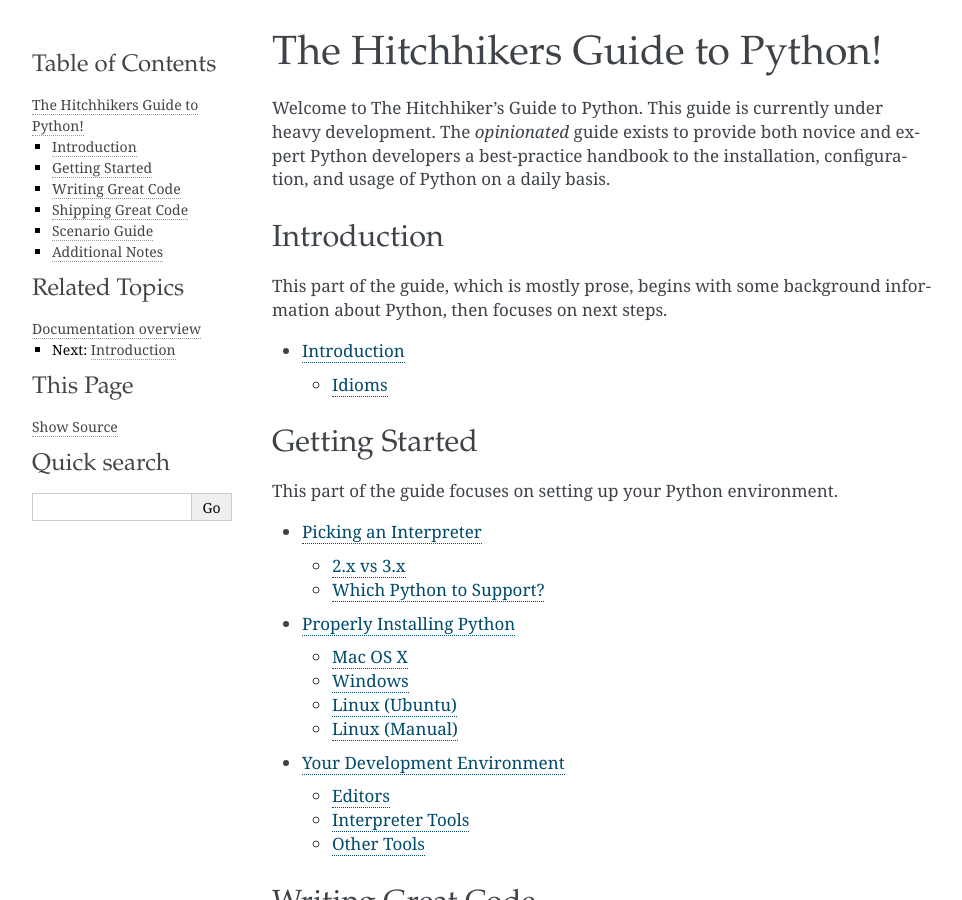
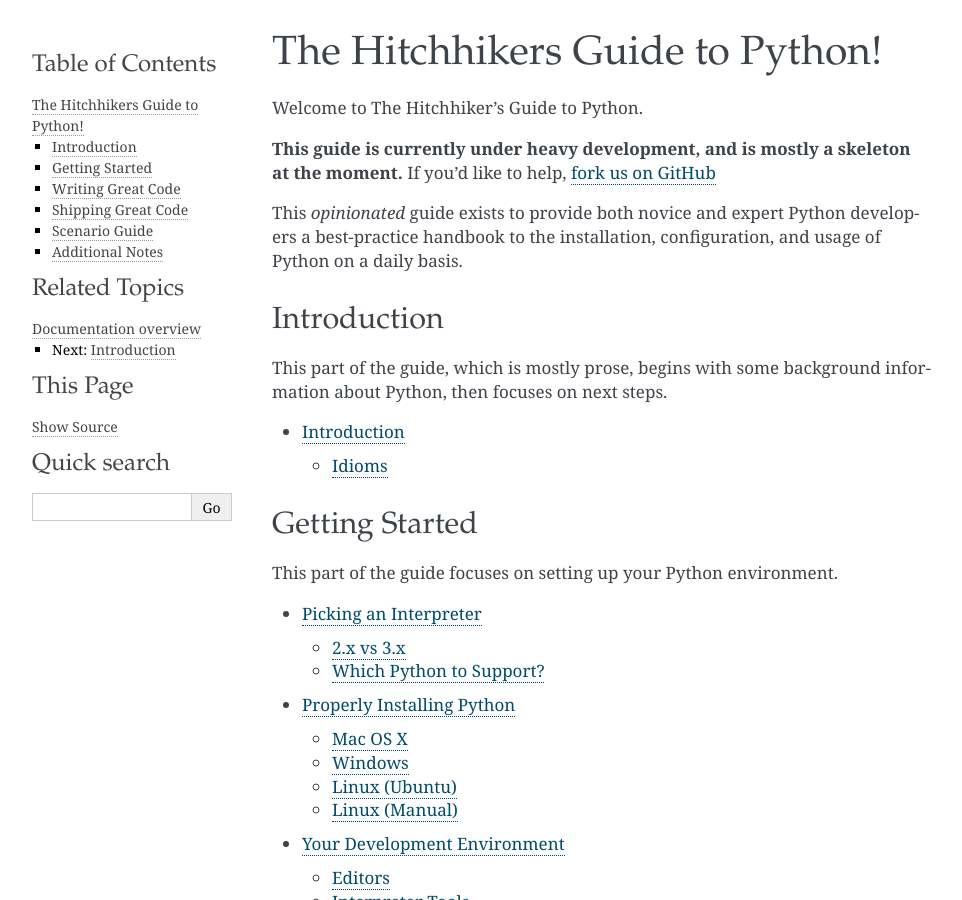
Before and after one commit to realpython/python-guide, a Sphinx documentation site: the page built from docs/index.rst, in a window 1280 px wide and 900 px high. Shown: the whole window, without its empty margins (148-1110 px from the left). Built offline with Sphinx 7.4.7, drawn with Linux system fonts in a browser that asks for light colours.

Commit message:
make project status clearer

```diff
--- a/docs/index.rst
+++ b/docs/index.rst
@@ -6,6 +6,10 @@
 The Hitchhikers Guide to Python!
 ================================
 
-Welcome to The Hitchhiker's Guide to Python. This guide is currently under heavy development. The *opinionated* guide exists to provide both novice and expert Python developers a best-practice handbook to the installation, configuration, and usage of Python on a daily basis.
+Welcome to The Hitchhiker's Guide to Python.
+
+**This guide is currently under heavy development, and is mostly a skeleton at the moment.**  If you'd like to help, `fork us on GitHub <https://github.com/kennethreitz/python-guide>`_
+
+This *opinionated* guide exists to provide both novice and expert Python developers a best-practice handbook to the installation, configuration, and usage of Python on a daily basis.
 
 .. include:: contents.rst.inc
```
